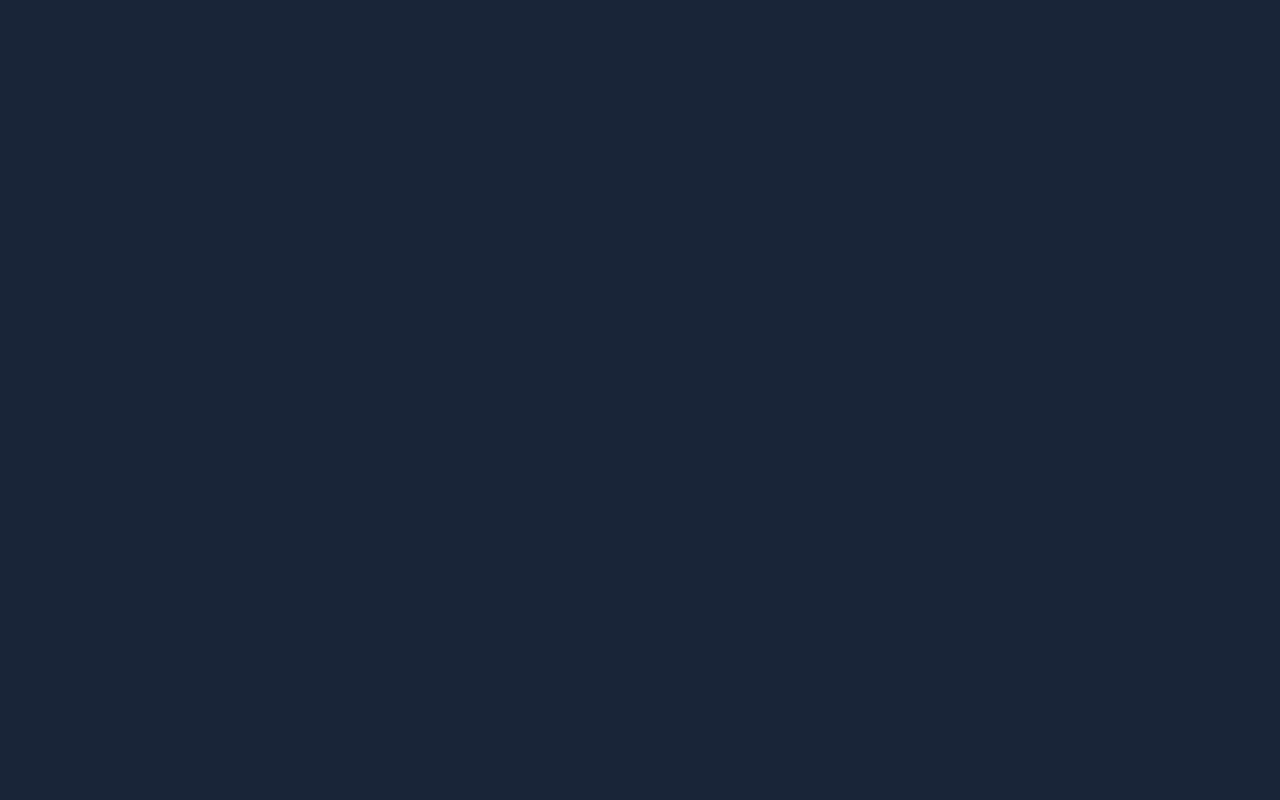
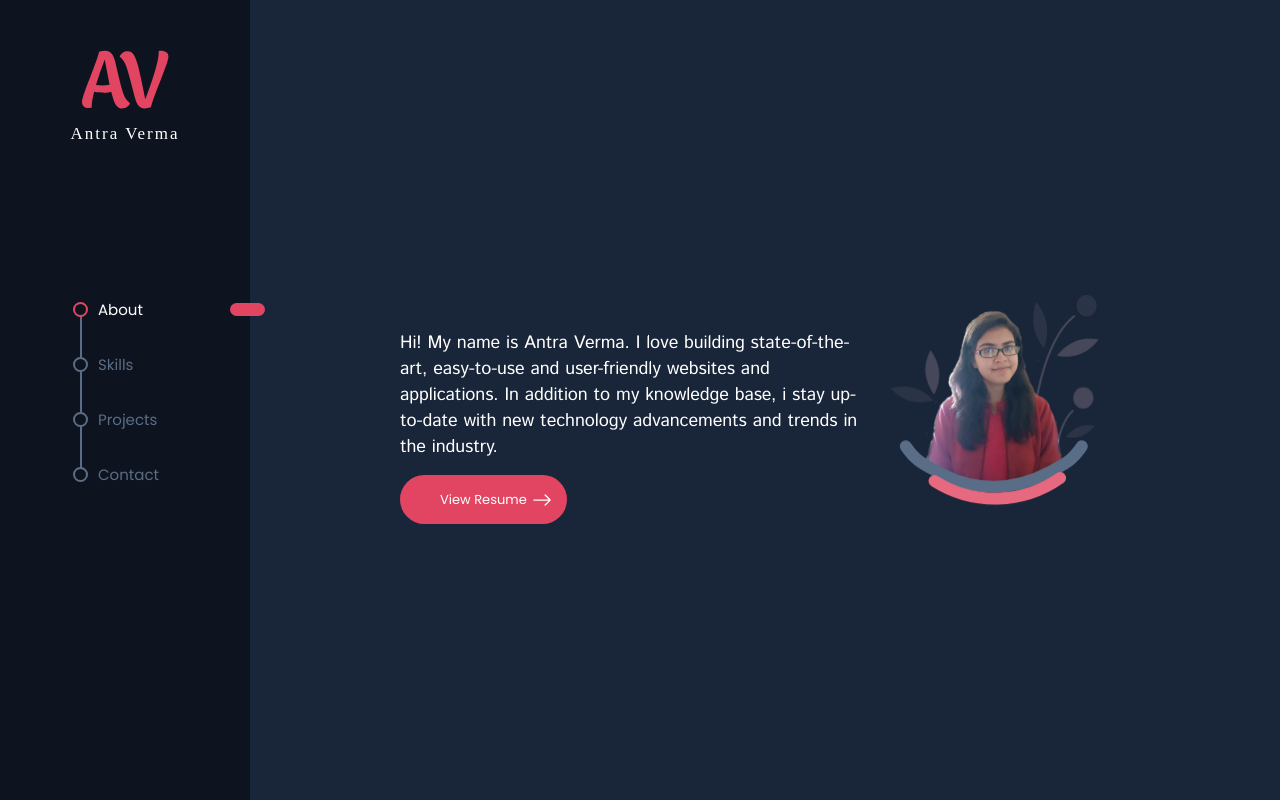
Before and after one commit to mis-coder/react-portfolio, a React (Create React App) app: page / in a window 1280 px wide. Shown: the top 800 px of the page. Built offline with nearby package versions, Linux system fonts and the light colour scheme; a web font is replaced by a local one.

Commit message:
added basename prop

```diff
--- a/src/App.js
+++ b/src/App.js
@@ -5,10 +5,10 @@ import GoogleForm from "./pages/GoogleForm";
 
 function App() {
   return (
-    <Router>
+    <Router basename={window.location.pathname || ""}>
       <div className='App'>
         <Switch>
-          <Route exact path='/react-portfolio/' component={Home} />
+          <Route exact path='/' component={Home} />
           <Route exact path='/contactform' component={GoogleForm} />
         </Switch>
       </div>
--- a/src/components/MobNav.js
+++ b/src/components/MobNav.js
@@ -15,7 +15,7 @@ const MobNav = () => {
   return (
     <div className='header'>
       <div className='mob-logo'>
-        <HLink to='/react-portfolio/'>
+        <HLink to='/'>
           <ReactLogo className='mob-logo' />
         </HLink>
       </div>
--- a/src/components/Projects.js
+++ b/src/components/Projects.js
@@ -20,7 +20,7 @@ const Projects = () => {
     },
     {
       name: "React Portfolio",
-      demoUrl: "/react-portfolio/",
+      demoUrl: "/",
       sourceUrl: "https://github.com/mis-coder/react-portfolio",
       icon: FaUserCircle,
     },
--- a/src/pages/GoogleForm.js
+++ b/src/pages/GoogleForm.js
@@ -5,7 +5,7 @@ import "../styles/Form.css";
 const GoogleForm = () => {
   return (
     <div className='form-section'>
-      <Link to='/react-portfolio/' className='go-back'>
+      <Link to='/' className='go-back'>
         Go Back
       </Link>
       <iframe
```
Also changed, not shown: 1 other file (tests, documents, lock files or other folders).
